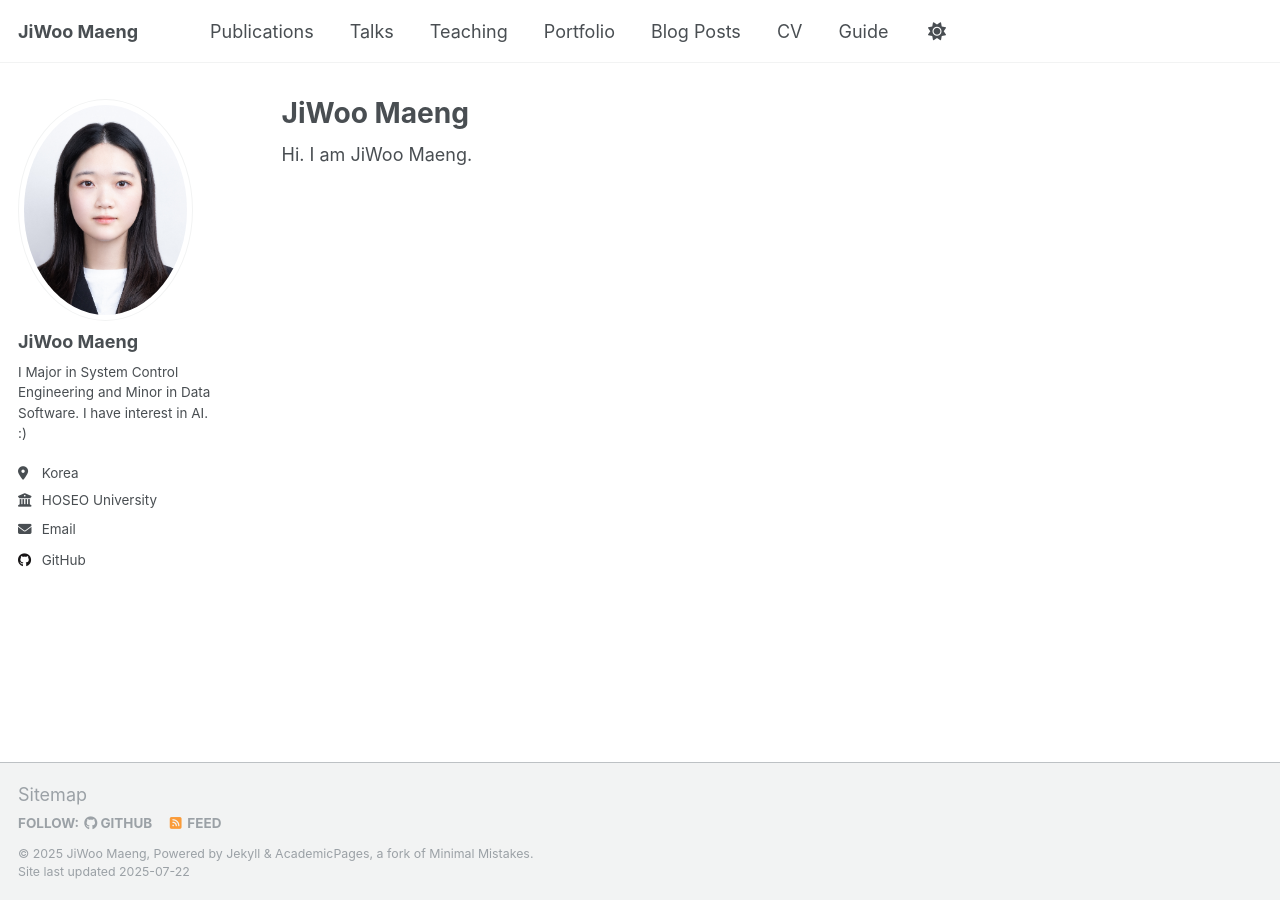
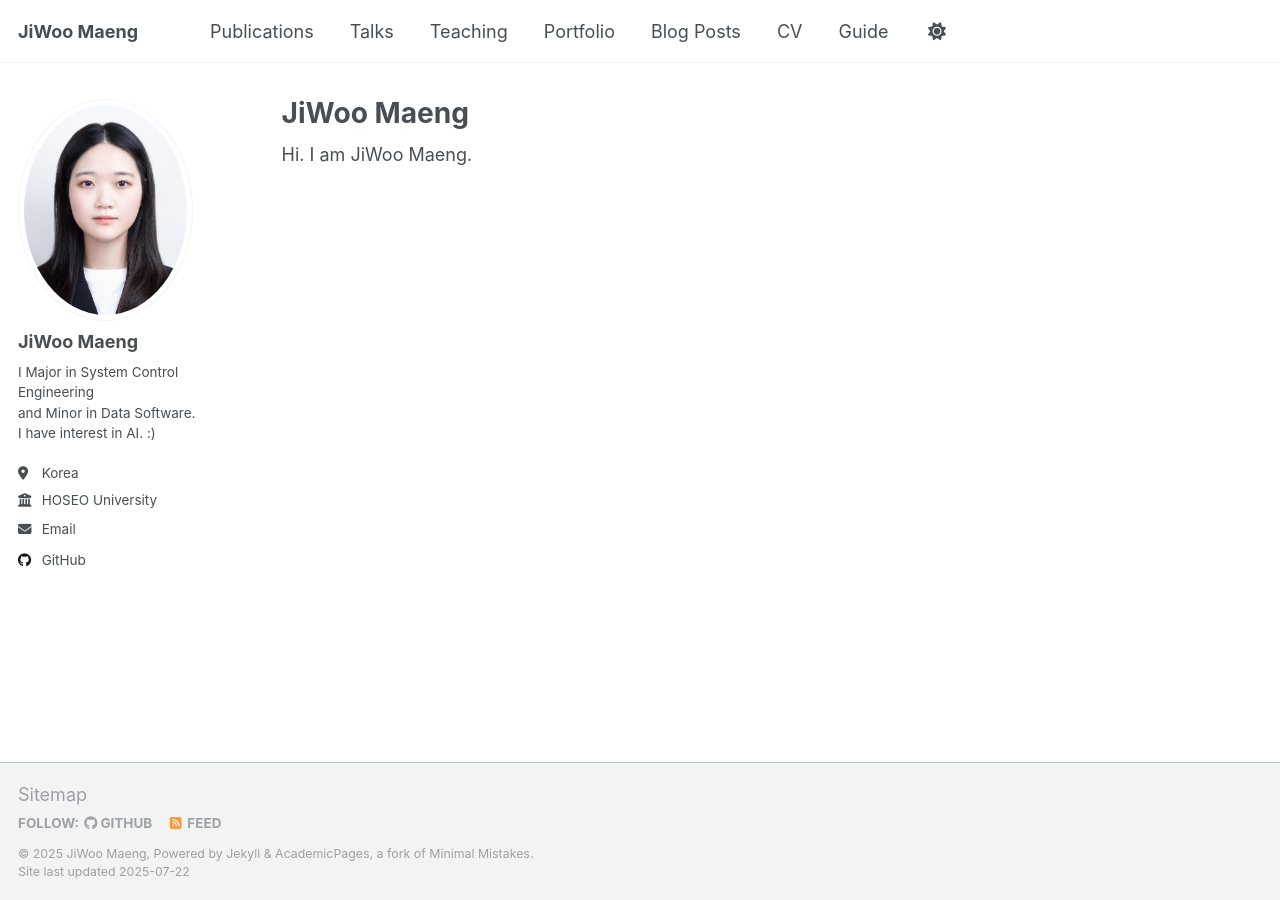
Before and after one commit to JiWoo-M02/JiWoo-M02.github.io, a Jekyll site: the page built from _pages/about.md, in a window 1280 px wide. Built offline with Jekyll 4.4.1, drawn with Linux system fonts in a browser that asks for light colours; a script that is not in the unit is left out.

Commit message:
Update _config.yml

```diff
--- a/_config.yml
+++ b/_config.yml
@@ -12,8 +12,8 @@ site_theme               : "default"
 title                    : "JiWoo Maeng"
 title_separator          : "-"
 name                     : &name "JiWoo Maeng"
-description              : &description c
-url                      : https://JiWoo-M02.github.io # the base hostname & protocol for your site e.g. "https://[your GitHub username].github.io" or if you already have some other page hosted on Github then use "https://[your GitHub username].github.io/[Your Repo Name]"
+description              : &description
+url                      : "https://JiWoo-M02.github.io" # the base hostname & protocol for your site e.g. "https://[your GitHub username].github.io" or if you already have some other page hosted on Github then use "https://[your GitHub username].github.io/[Your Repo Name]"
 baseurl                  : "" # the subpath of your site, e.g. "/blog"
 repository               : "academicpages/academicpages.github.io"
 
@@ -24,7 +24,7 @@ author:
   # Biographic information
   avatar           : "ME1.jpg"
   name             : "JiWoo Maeng"
-  bio              : "I Major in System Control Engineering \n and Minor in Data Software. \n I have interest in AI. :)"
+  bio              : "I Major in System Control Engineering <br> and Minor in Data Software. <br> I have interest in AI. :)"
   location         : "Korea"
   employer         : "HOSEO University"
   uri              : # URL
@@ -45,7 +45,7 @@ author:
   bitbucket        : # Username - Update with your username on the site
   codepen          : # Username
   dribbble         : # Username
-  github           : https://github.com/JiWoo-M02
+  github           : "https://github.com/JiWoo-M02"
   kaggle           : # Username
   stackoverflow    : # User number or user number and name (i.e., use "1" or "1/jeff-atwood")
 
```
